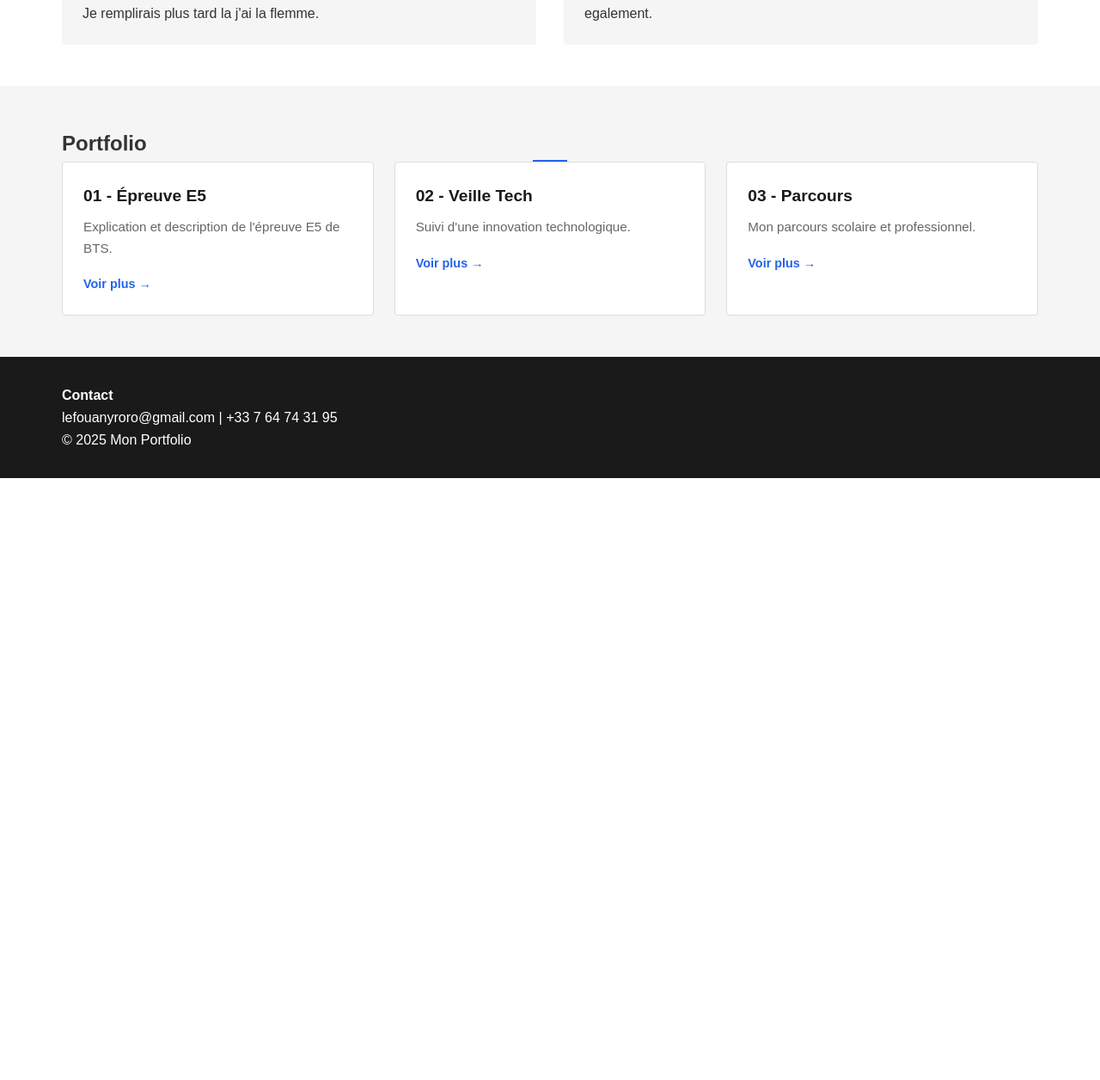
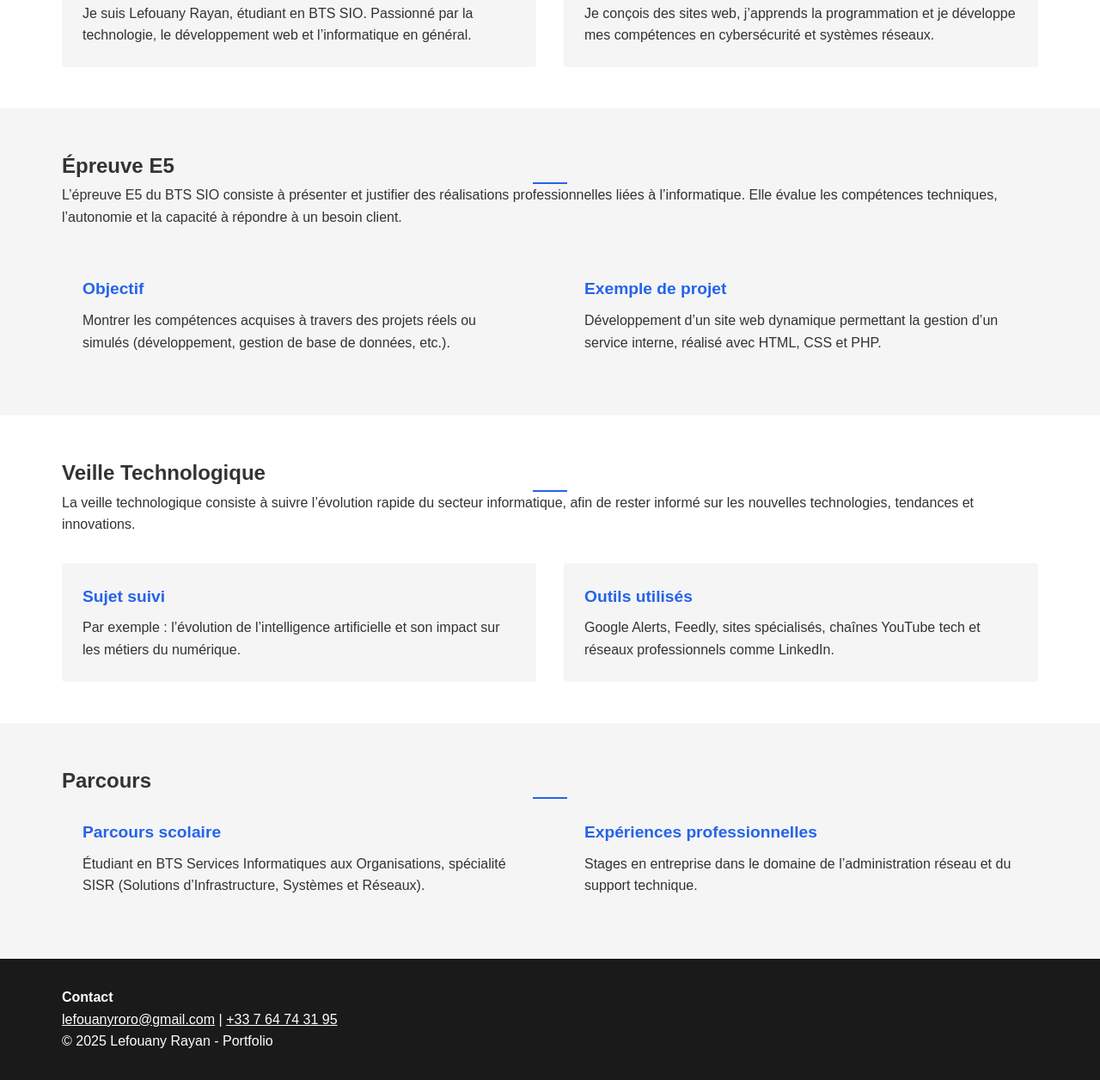
Before and after one commit to RL45M/index.html, a plain HTML site: page index.html in a window 1280 px wide. Shown: the part 900-2156 px from the top of the page at 86% size. Before the commit the page ends 1456 px from the top, so only its background shows below. Drawn offline with Linux system fonts and the light colour scheme; files that its build step writes are made by us from their sources.

Commit message:
Update index.html

```diff
--- a/index.html
+++ b/index.html
@@ -3,89 +3,134 @@
 <head>
   <meta charset="UTF-8">
   <meta name="viewport" content="width=device-width, initial-scale=1.0">
-    <title>Mon Portfolio</title>
+  <title>Portfolio - Lefouany Rayan</title>
   <link rel="stylesheet" href="css/styles.css">
 </head>
 <body>
+
+  <!-- NAVBAR -->
   <nav class="navbar">
     <div class="nav-container">
       <div class="logo">Portfolio</div>
       <ul class="nav-menu">
-                <li><a href="index.html" class="active">Accueil</a></li>
-                <li><a href="pages/e5-exam.html">E5</a></li>
-                <li><a href="pages/tech-watch.html">Veille Tech</a></li>
-                <li><a href="pages/background.html">Parcours</a></li>
+        <li><a href="#accueil" class="active">Accueil</a></li>
+        <li><a href="#e5">E5</a></li>
+        <li><a href="#veille">Veille Tech</a></li>
+        <li><a href="#parcours">Parcours</a></li>
       </ul>
     </div>
   </nav>
 
-    <header class="hero">
+  <!-- ACCUEIL -->
+  <header id="accueil" class="hero">
     <div class="hero-content">
       <div class="hero-text">
         <h1>Bienvenue</h1>
         <p>Découvrez mon portfolio</p>
+
         <div class="hero-info">
           <h2>Lefouany Rayan</h2>
           <p>Étudiant BTS SIO | Passionné par la tech</p>
         </div>
+
         <div class="hero-buttons">
           <a href="#about" class="btn btn-primary">En savoir plus</a>
-                    <a href="pages/background.html" class="btn btn-secondary">Parcours</a>
+          <a href="#parcours" class="btn btn-secondary">Parcours</a>
         </div>
       </div>
-            <img src="images/photo.jpg" alt="Ma photo" class="profile-picture">
+      <img src="images/photo.jpg" alt="Photo de profil" class="profile-picture">
     </div>
   </header>
 
+  <!-- À PROPOS -->
   <section id="about" class="about-section">
     <div class="container">
       <h2>À Propos</h2>
       <div class="header-underline"></div>
+
       <div class="about-content">
         <div class="about-box">
           <h3>Qui suis-je ?</h3>
-                    <p>Je remplirais plus tard la j'ai la flemme.</p>
+          <p>Je suis Lefouany Rayan, étudiant en BTS SIO. Passionné par la technologie, le développement web et l’informatique en général.</p>
         </div>
         <div class="about-box">
           <h3>Ce que je fais</h3>
-                    <p>egalement.</p>
+          <p>Je conçois des sites web, j’apprends la programmation et je développe mes compétences en cybersécurité et systèmes réseaux.</p>
         </div>
       </div>
     </div>
   </section>
 
-    <section class="highlights-section">
+  <!-- ÉPREUVE E5 -->
+  <section id="e5" class="highlights-section">
     <div class="container">
-            <h2>Portfolio</h2>
+      <h2>Épreuve E5</h2>
       <div class="header-underline"></div>
-            <div class="highlights-grid">
-                <div class="highlight-card">
-                    <h3>01 - Épreuve E5</h3>
-                    <p>Explication et description de l'épreuve E5 de BTS.</p>
-                    <a href="pages/e5-exam.html" class="read-more">Voir plus →</a>
+
+      <p>L’épreuve E5 du BTS SIO consiste à présenter et justifier des réalisations professionnelles liées à l’informatique. Elle évalue les compétences techniques, l’autonomie et la capacité à répondre à un besoin client.</p>
+
+      <div class="about-content" style="margin-top:2rem;">
+        <div class="about-box">
+          <h3>Objectif</h3>
+          <p>Montrer les compétences acquises à travers des projets réels ou simulés (développement, gestion de base de données, etc.).</p>
         </div>
-                <div class="highlight-card">
-                    <h3>02 - Veille Tech</h3>
-                    <p>Suivi d'une innovation technologique.</p>
-                    <a href="pages/tech-watch.html" class="read-more">Voir plus →</a>
-                </div>
-                <div class="highlight-card">
-                    <h3>03 - Parcours</h3>
-                    <p>Mon parcours scolaire et professionnel.</p>
-                    <a href="pages/background.html" class="read-more">Voir plus →</a>
+        <div class="about-box">
+          <h3>Exemple de projet</h3>
+          <p>Développement d’un site web dynamique permettant la gestion d’un service interne, réalisé avec HTML, CSS et PHP.</p>
         </div>
       </div>
     </div>
   </section>
 
+  <!-- VEILLE TECHNOLOGIQUE -->
+  <section id="veille" class="about-section">
+    <div class="container">
+      <h2>Veille Technologique</h2>
+      <div class="header-underline"></div>
+
+      <p>La veille technologique consiste à suivre l’évolution rapide du secteur informatique, afin de rester informé sur les nouvelles technologies, tendances et innovations.</p>
+
+      <div class="about-content" style="margin-top:2rem;">
+        <div class="about-box">
+          <h3>Sujet suivi</h3>
+          <p>Par exemple : l’évolution de l’intelligence artificielle et son impact sur les métiers du numérique.</p>
+        </div>
+        <div class="about-box">
+          <h3>Outils utilisés</h3>
+          <p>Google Alerts, Feedly, sites spécialisés, chaînes YouTube tech et réseaux professionnels comme LinkedIn.</p>
+        </div>
+      </div>
+    </div>
+  </section>
+
+  <!-- PARCOURS -->
+  <section id="parcours" class="highlights-section">
+    <div class="container">
+      <h2>Parcours</h2>
+      <div class="header-underline"></div>
+
+      <div class="about-content">
+        <div class="about-box">
+          <h3>Parcours scolaire</h3>
+          <p>Étudiant en BTS Services Informatiques aux Organisations, spécialité SISR (Solutions d’Infrastructure, Systèmes et Réseaux).</p>
+        </div>
+        <div class="about-box">
+          <h3>Expériences professionnelles</h3>
+          <p>Stages en entreprise dans le domaine de l’administration réseau et du support technique.</p>
+        </div>
+      </div>
+    </div>
+  </section>
+
+  <!-- CONTACT / FOOTER -->
   <footer class="footer">
     <div class="container">
       <h4>Contact</h4>
-            <p><a ="mailto:lefouanyroro@gmail.com">lefouanyroro@gmail.com</a> | <a ="tel:0764743195">+33 7 64 74 31 95</a></p>
-            <p>&copy; 2025 Mon Portfolio</p>
+      <p><a href="mailto:lefouanyroro@gmail.com" style="color:white;">lefouanyroro@gmail.com</a> |
+         <a href="tel:+33764743195" style="color:white;">+33 7 64 74 31 95</a></p>
+      <p>&copy; 2025 Lefouany Rayan - Portfolio</p>
     </div>
   </footer>
 
-    <script src="js/script.js"></script>
 </body>
 </html>
```
Lines whose indentation alone changed are shown as unchanged.
